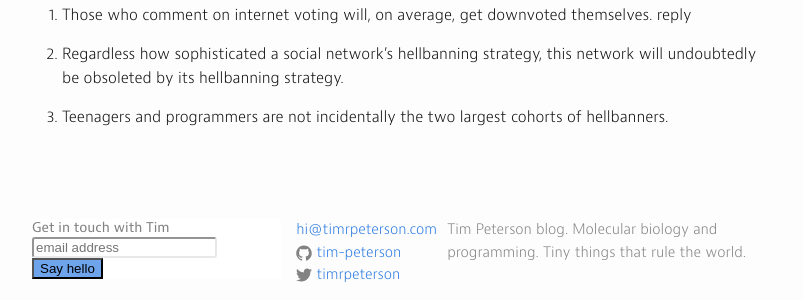
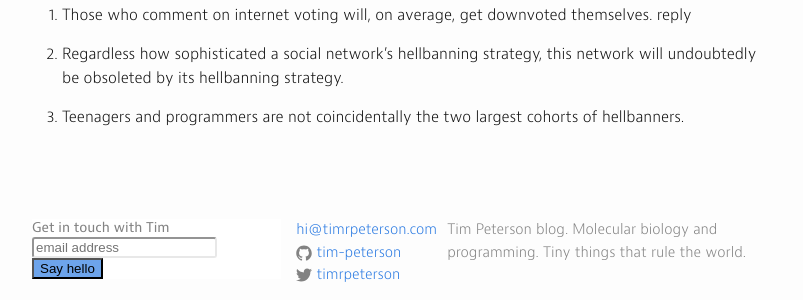
Before and after one commit to tim-peterson/timrpeterson, a Jekyll site: the page built from _posts/2016-06-03-hellbanneds-laws.markdown, in a window 1280 px wide. Shown: the part 298-598 px from the top of the page, without its empty margins (238-1041 px from the left). Built offline with Jekyll 4.4.1, drawn with Linux system fonts in a browser that asks for light colours; comment, search, counter and statistics services are not loaded.

Commit message:
hellbanned law5

```diff
--- a/_posts/2016-06-03-hellbanneds-laws.markdown
+++ b/_posts/2016-06-03-hellbanneds-laws.markdown
@@ -16,4 +16,4 @@ reply
 
 2. Regardless how sophisticated a social network's hellbanning strategy, this network will undoubtedly be obsoleted by its hellbanning strategy.
 
-3. Teenagers and programmers are not incidentally the two largest cohorts of hellbanners.
+3. Teenagers and programmers are not coincidentally the two largest cohorts of hellbanners.
```
